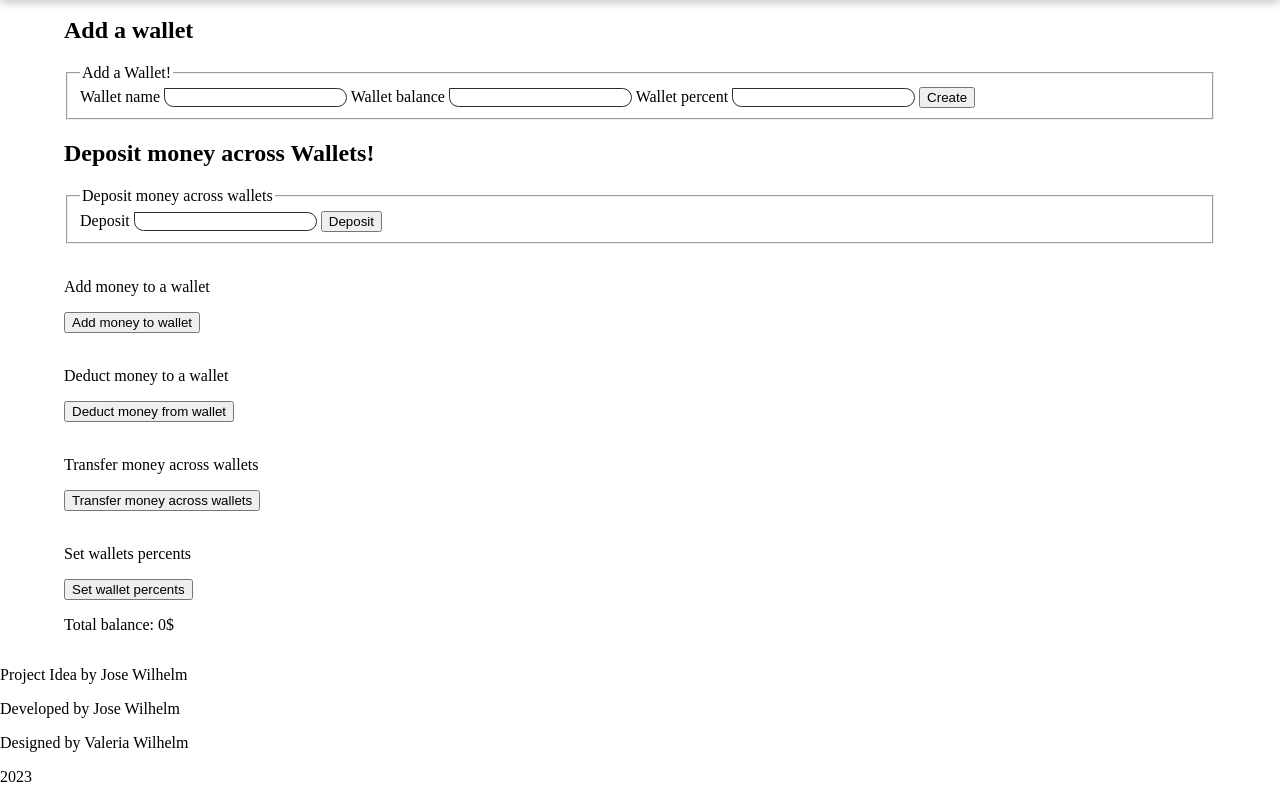
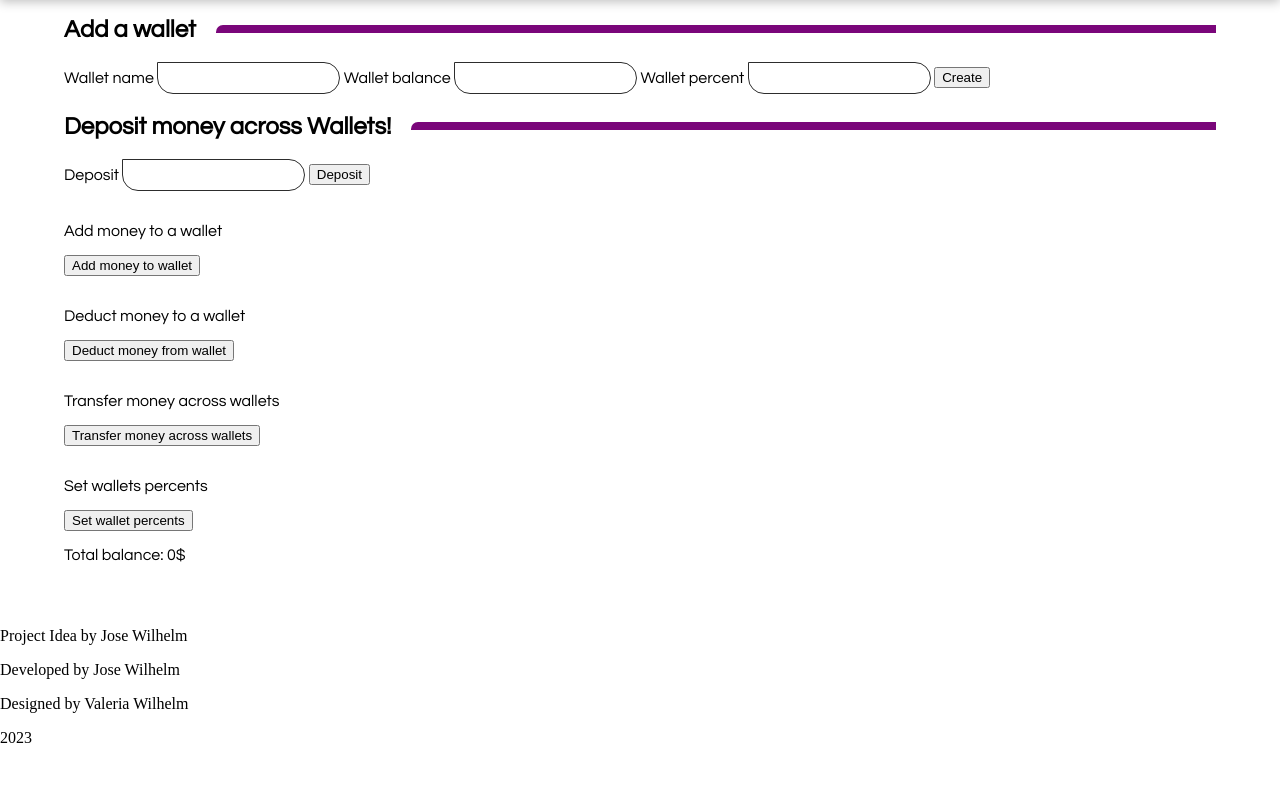
Before and after one commit to joselws/my-wallets-basic, a plain HTML site: page index.html in a window 1280 px wide. Shown: the part 116-918 px from the top of the page. After the commit the page ends 879 px from the top, so only its background shows below. Drawn offline with Linux system fonts and the light colour scheme.

Commit message:
century gothic fonts and create and deposit form sections SS

```diff
--- a/index.html
+++ b/index.html
@@ -23,12 +23,10 @@
         <!-- Create wallet -->
         <section class="form-section-wrapper">
             <div class="form-section-marker">
-                <h2>Add a wallet</h2>
+                <h2 class="section-marker-title">Add a wallet</h2>
                 <div class="color-line"></div>
             </div>
             <form id="create-wallet-form">
-                <fieldset>
-                    <legend>Add a Wallet!</legend>
                 <label for="wallet-name-input">Wallet name</label>
                 <input type="text" id="wallet-name-input" />
                 <label for="wallet-balance-input">Wallet balance</label>
@@ -36,23 +34,19 @@
                 <label for="wallet-percent-input">Wallet percent</label>
                 <input type="text" id="wallet-percent-input" />
                 <input type="submit" id="create-wallet-btn" value="Create" />
-                </fieldset>
             </form>
         </section>
 
         <!-- Deposit money feature -->
         <section class="form-section-wrapper">
             <div class="form-section-marker">
-                <h2>Deposit money across Wallets!</h2>
+                <h2 class="section-marker-title">Deposit money across Wallets!</h2>
                 <div class="color-line"></div>
             </div>
             <form id="deposit-form">
-                <fieldset>
-                    <legend>Deposit money across wallets</legend>
                 <label for="deposit-input">Deposit</label>
                 <input type="text" id="deposit-input" />
                 <input type="submit" id="deposit-btn" value="Deposit" />
-                </fieldset>
             </form>
         </section>
 
--- a/styles.css
+++ b/styles.css
@@ -6,11 +6,17 @@
     --total-balance-color: #AEFFCB;
 }
 
+@font-face {
+    font-family: 'Century Gothic';
+    src: url('./fonts/Century\ Gothic.ttf') format('truetype');
+}
+
 body {
     display: flex;
     flex-direction: column;
     margin: 0px;
 }
+
 
 /* header */
 
@@ -59,12 +65,43 @@ h1 {
 
 main {
     margin: 0px 5%;
+    display: flex;
+    flex-direction: column;
+    font-family: "Century Gothic";
 }
 
 /* form text input */
 [type="text"] {
     border: 1.6px solid var(--secondary-color);
     border-radius: 0px 31px 31px 31px;
+    height: 28px;
+}
+
+/* Create wallet */
+
+.form-section-wrapper {
+    display: flex;
+    flex-direction: column;
+}
+
+.form-section-marker {
+    display: flex;
+    align-content: space-around;
+    width: 100%;
+}
+
+.section-marker-title {
+    white-space: nowrap;
+    display: inline-block;
+}
+
+.color-line {
+    border-radius: 7px 0px 0px 0px;
+    background: var(--primary-color);
+    height: 8px;
+    align-self: center;
+    flex: 1;
+    margin-left: 20px;
 }
 
 /*  */
```
Also changed, not shown: fonts/Century Gothic.ttf (added), fonts/CenturyGothic.ttf (added), fonts/GOTHIC.TTF (added), fonts/GOTHICB.TTF (added), fonts/GOTHICB0.TTF (added), fonts/GOTHICBI.TTF (added), fonts/GOTHICI.TTF (added), fonts/sharefonts.net.txt (added). Lines whose indentation alone changed are shown as unchanged.
